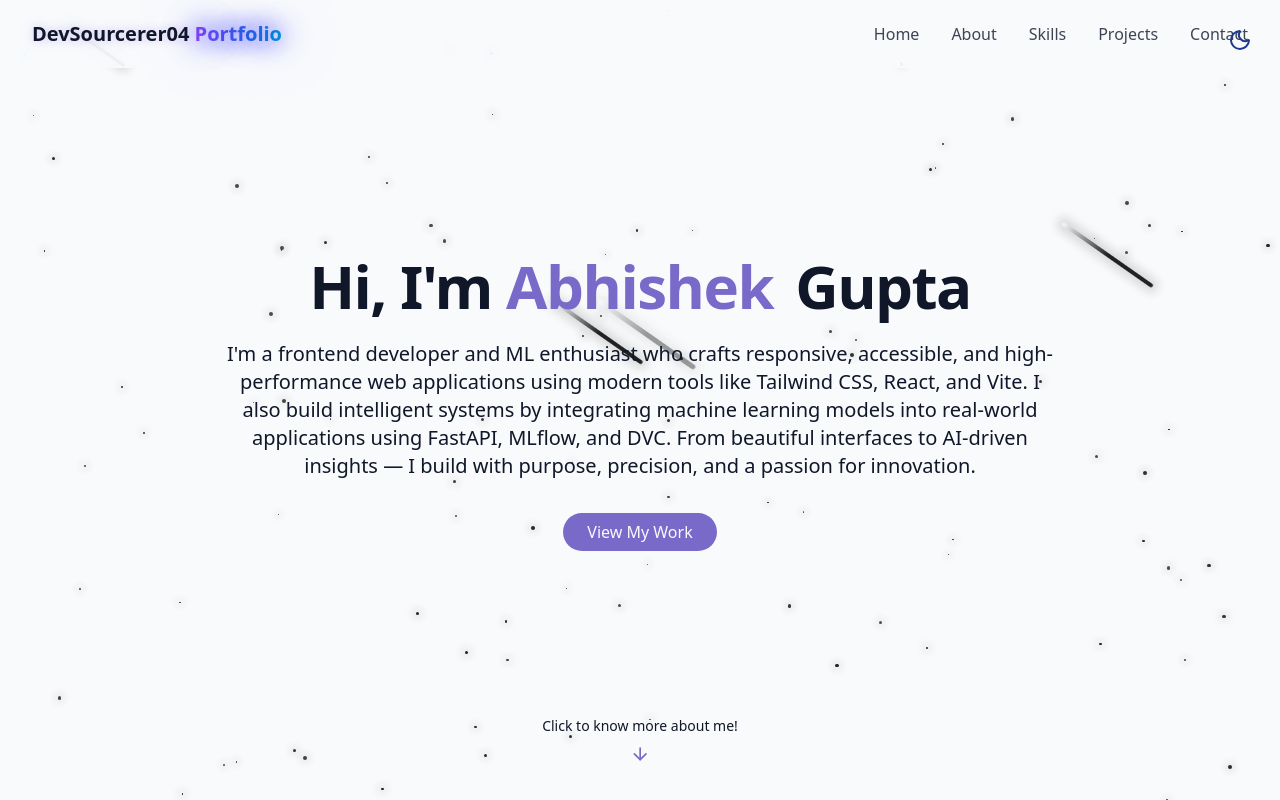
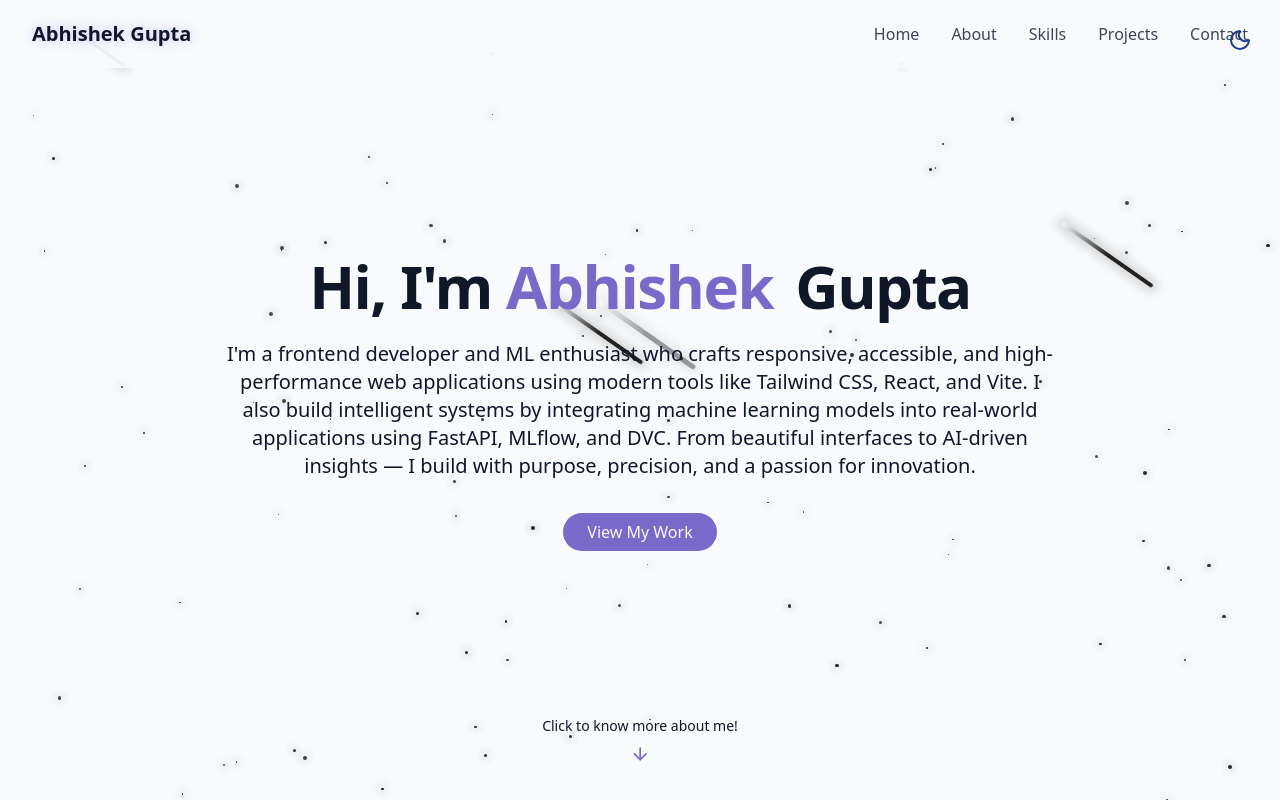
Before and after one commit to DevSourcerer04/portfolio2.0, a React (Vite) app: page / in a window 1280 px wide. Shown: the top 800 px of the page. Built offline with nearby package versions, Linux system fonts and the light colour scheme.

Commit message:
Made some ui changes

```diff
--- a/src/components/Navbar.jsx
+++ b/src/components/Navbar.jsx
@@ -36,8 +36,8 @@ export const Navbar = () => {
           href="#hero"
         >
           <span className="relative z-10">
-            <span className="text-glow text-foreground"> DevSourcerer04 </span>{" "}
-            <span
+            <span className="text-glow text-foreground"> Abhishek Gupta </span>{" "}
+            {/*<span
                 id="portfolio-heading"
                 className="bg-gradient-to-r from-purple-500 via-cyan-400 to-blue-500 text-transparent bg-clip-text font-bold"
                 style={{
@@ -47,7 +47,7 @@ export const Navbar = () => {
                     backgroundClip: "text",
                     WebkitBackgroundClip: "text",
                     animation: "gradient-move 500ns linear infinite",
-            }}>Portfolio</span>
+            }}>Portfolio</span>*/}
           </span>
         </a>
 
--- a/src/components/ProjectsSection.jsx
+++ b/src/components/ProjectsSection.jsx
@@ -10,7 +10,15 @@ const projects = [
     demoUrl: "https://devsourcerer04.github.io/Work-in-progress/",
     githubUrl: "https://github.com/DevSourcerer04/mlproject",
   },
-  // ...other projects...
+  {
+    id: 2,
+    title: "Text Summarizer",
+    description: "An NLP based paragraph summarizer app.",
+    video: "/projects/demo1.mp4",
+    tags: ["Python", "NLP", "HTML", "JavaScript"],
+    demoUrl: "https://example.com",
+    githubUrl: "https://github.com/your-username/portfolio-website",
+  },
 ];
 
 export const ProjectsSection = () => {
@@ -27,9 +35,9 @@ export const ProjectsSection = () => {
         </p>
 
         <div className="grid grid-cols-1 md:grid-cols-2 lg:grid-cols-3 gap-8">
-          {projects.map((project, key) => (
+          {projects.map((project) => (
             <div
-              key={key}
+              key={project.id}
               className="group bg-card rounded-lg overflow-hidden shadow-xs card-hover"
             >
               <div className="h-48 overflow-hidden flex items-center justify-center bg-black">
```
Also changed, not shown: 1 other file (tests, documents, lock files or other folders).
